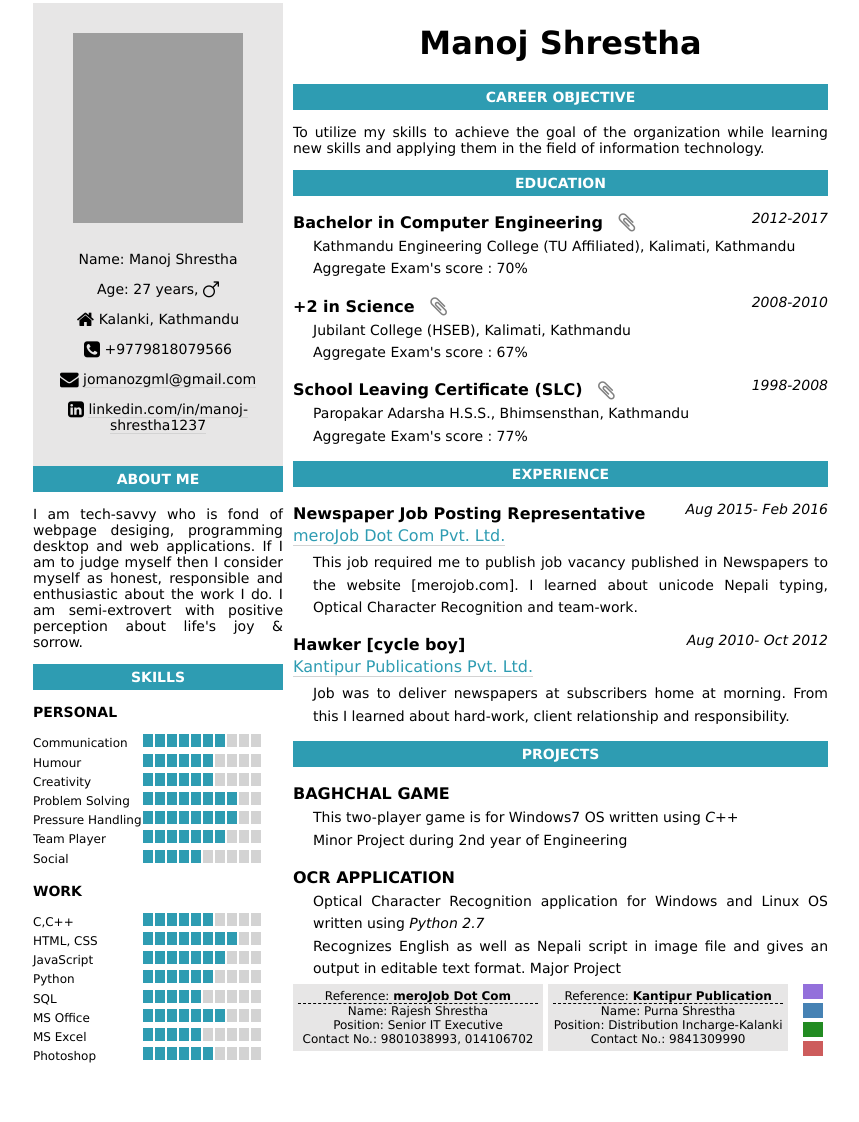
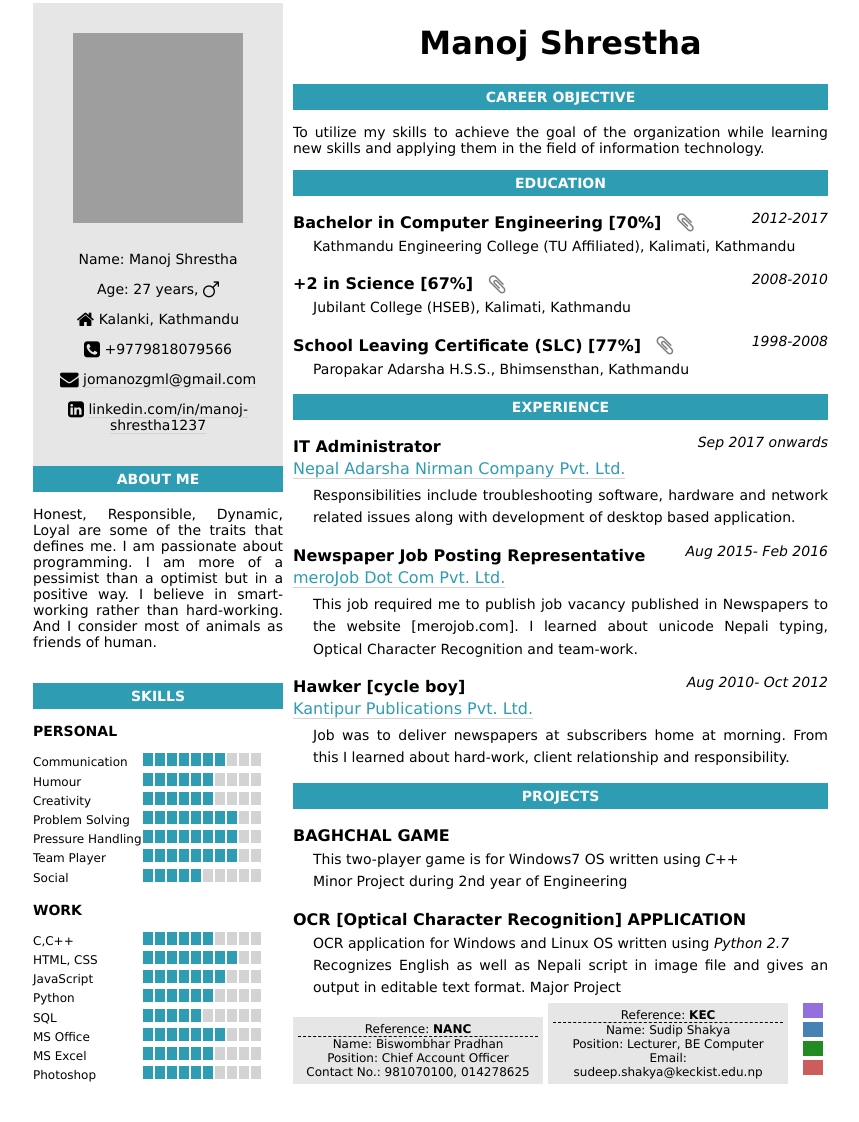
Before and after one commit to jomanozgml/resume, a plain HTML site: page index.html in a window 1280 px wide. Shown: the part 10-1132 px from the top of the page, without its empty margins (207-1066 px from the left). Drawn offline with Linux system fonts and the light colour scheme; grey boxes are pictures that could not be loaded.

Commit message:
Update index.html

```diff
--- a/index.html
+++ b/index.html
@@ -232,11 +232,11 @@
 			</div>
 			<div id="description">
 				<p class="topic" style="text-align: center;"> ABOUT ME </p>
-				<p> I am tech-savvy who is fond of webpage desiging, programming
-					desktop and web applications. If I am to judge myself then I consider
-					myself as honest, responsible and enthusiastic about the work I do.
-					I am semi-extrovert with positive perception about life's joy & sorrow.
-				</p>
+				<p> Honest, Responsible, Dynamic, Loyal are some of the traits
+				that defines me. I am
+				passionate about programming. I am more of a pessimist than a
+				optimist but in a positive way. I believe in smart-working rather than hard-working.
+				And I consider most of animals as friends of human. </p><br/>
 			</div>
 			<div class="personalSkills">
 				<p class="topic skills" style="font-size: 14px"> SKILLS </p>
@@ -246,7 +246,7 @@
 				<article class="6"><span> Creativity </span></article>
 				<article class="8"><span> Problem Solving </span></article>
 				<article class="8"><span> Pressure Handling </span></article>
-				<article class="7"><span> Team Player </span></article>
+				<article class="8"><span> Team Player </span></article>
 				<article class="5"><span> Social </span></article>
 				<p style="font-size:14px; font-weight: bold;"> WORK </p>
 				<article class="6"><span> C,C++ </span></article>
@@ -255,7 +255,7 @@
 				<article class="6"><span> Python </span></article>
 				<article class="5"><span> SQL </span></article>
 				<article class="7"><span> MS Office </span></article>
-				<article class="5"><span> MS Excel </span></article>
+				<article class="6"><span> MS Excel </span></article>
 				<article class="6"><span> Photoshop </span></article>
 			</div>
 		</div>
@@ -269,33 +269,43 @@
 			</div>
 			<div id="education">
 			<p class="topic"> EDUCATION </p>
-				<h4> Bachelor in Computer Engineering <a href="https://www.dropbox.com/s/ekp8b4v05z6ztor/Manoj_BE_Transcript.pdf?dl=1" target="_blank">
+			<h4> Bachelor in Computer Engineering [70%] <a href="https://www.dropbox.com/s/ekp8b4v05z6ztor/Manoj_BE_Transcript.pdf?dl=1" target="_blank">
 				<i class="fa fa-paperclip fa-lg"><span class="tooltip" id="marksheet0">
 				Click to download Marksheet </span></i></a></h4>
 			<span> 2012-2017 </span>
 			<ul>
 			<li> Kathmandu Engineering College (TU Affiliated), Kalimati, Kathmandu </li>
-				<li> Aggregate Exam's score : 70% </li>
+			<!--<li> Aggregate Exam's score : 70% </li>-->
 			</ul>
-				<h4> +2 in Science <a href="https://www.dropbox.com/s/aenktj0w6n7fpgv/plusTwo.jpg?dl=1" target="_blank">
+			<h4> +2 in Science [67%] <a href="https://www.dropbox.com/s/aenktj0w6n7fpgv/plusTwo.jpg?dl=1" target="_blank">
 				<i class="fa fa-paperclip fa-lg"><span class="tooltip" id="marksheet1">
 				Click to download Marksheet </span></i></a></h4>
 			<span> 2008-2010 </span>
 			<ul>
 			<li> Jubilant College (HSEB), Kalimati, Kathmandu </li>
-				<li> Aggregate Exam's score : 67% </li>
+			<!--<li> Aggregate Exam's score : 67% </li>-->
 			</ul>
-				<h4> School Leaving Certificate (SLC) <a href="https://www.dropbox.com/s/x7bpxgorfh1ozyx/slc.jpg?dl=1" target="_blank">
+			<h4> School Leaving Certificate (SLC) [77%] <a href="https://www.dropbox.com/s/x7bpxgorfh1ozyx/slc.jpg?dl=1" target="_blank">
 				<i class="fa fa-paperclip fa-lg"><span class="tooltip" id="marksheet2">
 				Click to download Marksheet </span></i></a></h4>
 			<span> 1998-2008 </span>
 			<ul>
 			<li> Paropakar Adarsha H.S.S., Bhimsensthan, Kathmandu </li>
-				<li> Aggregate Exam's score : 77% </li>
+			<!--<li> Aggregate Exam's score : 77% </li>-->
 			</ul>
-			</div>
 			<div id="work">
 			<p class="topic"> EXPERIENCE </p>
+			<h4> IT Administrator </h4><span> Sep 2017 onwards </span>
+			<a href="http://www.nepaladarsha.com/" target="_blank" class="color1"> Nepal Adarsha Nirman Company Pvt. Ltd.
+					<span class="tooltip" style="width:280px;">
+						<i style="text-decoration: underline"> Reference:</i>
+						<i> Name: Biswombhar Pradhan </i>
+						<i> Position: Chief Account Officer </i>
+						<i> Contact No.: 981070100, 014278625 </i></span>
+			</a>
+			<ul>
+			<li> Responsibilities include troubleshooting software, hardware and network related issues along with development of desktop based application. </li>
+			</ul>
 			<h4> Newspaper Job Posting Representative </h4><span> Aug 2015- Feb 2016 </span>
 			<a href="http://www.merojob.com" target="_blank" class="color1"> meroJob Dot Com Pvt. Ltd.
 					<span class="tooltip" style="width:280px;">
@@ -326,24 +336,24 @@
 			<li> This two-player game is for Windows7 OS written using <i> C++ </i> </li>
 			<li> Minor Project during 2nd year of Engineering </li>
 			</ul>
-			<h4> OCR APPLICATION </h4>
+			<h4> OCR [Optical Character Recognition] APPLICATION </h4>
 			<ul>
-			<li> Optical Character Recognition application for Windows and Linux OS written using <i> Python 2.7 </i> </li>
+			<li> OCR application for Windows and Linux OS written using <i> Python 2.7 </i> </li>
 			<li> Recognizes English as well as Nepali script in image file and gives an output in editable text format. Major Project </li>
 			</ul>
 			</div>
 			<div id="reference">
 				<p class="last" style="width:240px;">
-						<i style="border-bottom: 1px dashed black;"> Reference: <strong> meroJob Dot Com </strong></i>
-						<i> Name: Rajesh Shrestha </i>
-						<i> Position: Senior IT Executive </i>
-						<i> Contact No.: 9801038993, 014106702 </i>
+						<i style="border-bottom: 1px dashed black;"> Reference: <strong> NANC </strong></i>
+						<i> Name: Biswombhar Pradhan </i>
+						<i> Position: Chief Account Officer </i>
+						<i> Contact No.: 981070100, 014278625 </i>
 				</p>
 				<p class="last" style="width:230px;">
-						<i style="border-bottom: 1px dashed black;"> Reference: <strong> Kantipur Publication </strong></i>
-						<i> Name: Purna Shrestha </i>
-						<i> Position: Distribution Incharge-Kalanki </i>
-						<i> Contact No.: 9841309990 </i>
+						<i style="border-bottom: 1px dashed black;"> Reference: <strong> KEC </strong></i>
+						<i> Name: Sudip Shakya </i>
+						<i> Position: Lecturer, BE Computer </i>
+						<i> Email: sudeep.shakya@keckist.edu.np </i>
 				</p>
 				<div id="changeColor">
 					<div class="colorBox" id="MediumPurple" onclick="colorChange(id)"></div>
@@ -352,6 +362,7 @@
 					<div class="colorBox" id="IndianRed" onclick="colorChange(id)"></div>
 				</div>
 			</div>
+
 		</div>
 	</div>
 	<script>
```
Lines whose indentation alone changed are shown as unchanged.
